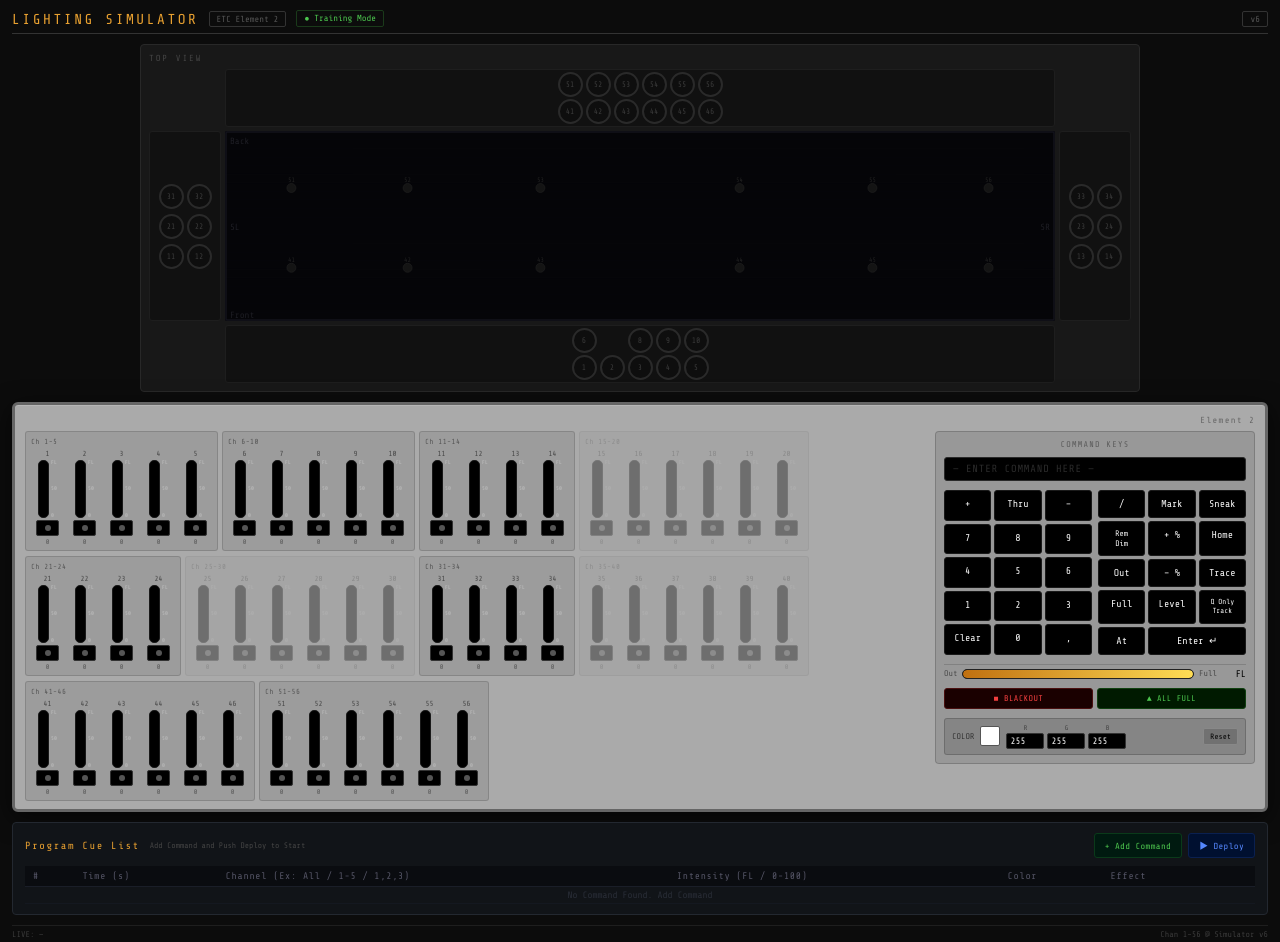
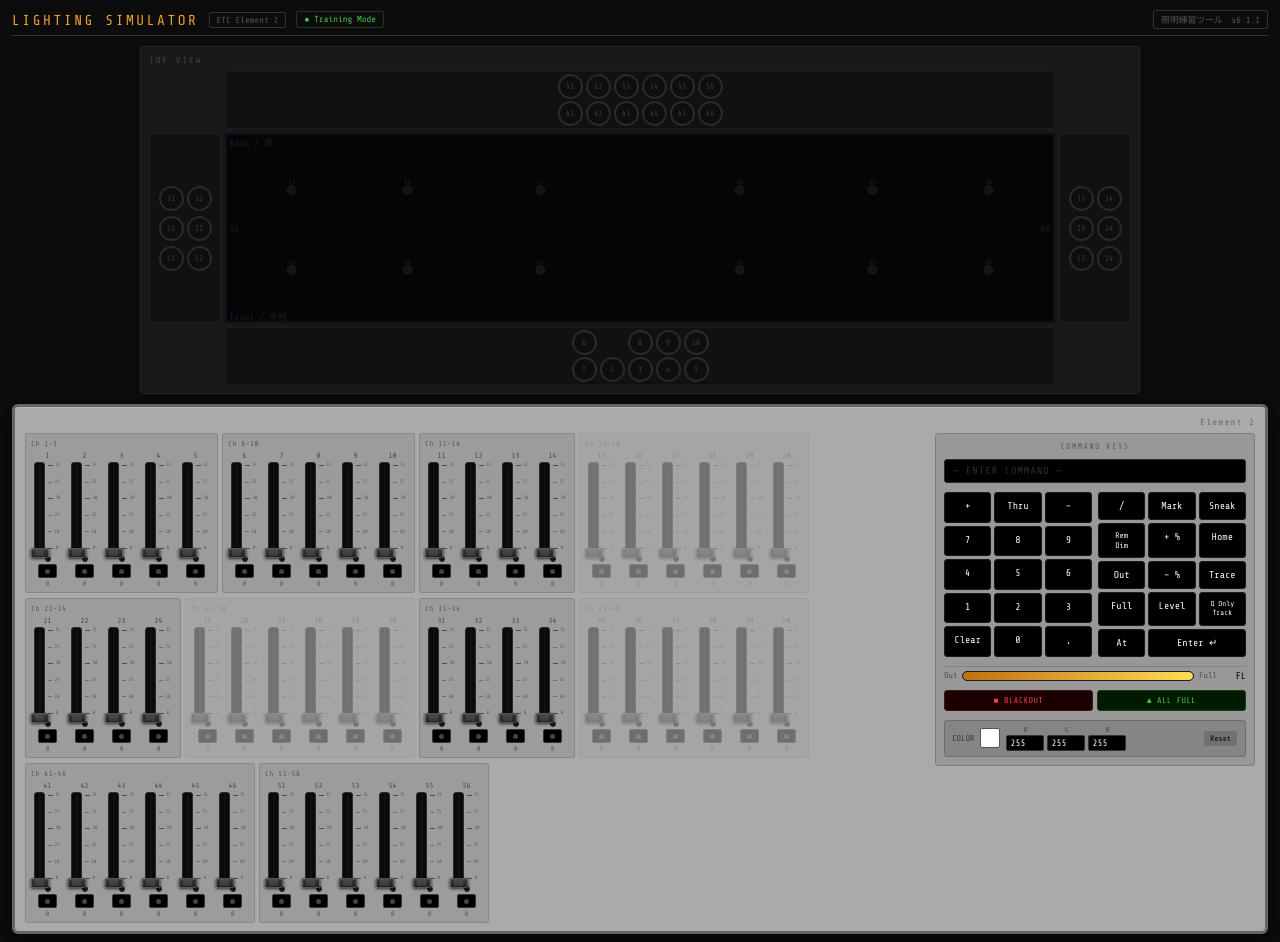
Before and after one commit to kk1d10797105/element2simulator, a plain HTML site: page index.html in a window 1280 px wide. Shown: the top 942 px of the page. Drawn offline with nearby package versions, Linux system fonts and the light colour scheme.

Commit message:
version 6.1.1(UI change)
changed UI and fixed small bugs

```diff
--- a/index.html
+++ b/index.html
@@ -3,7 +3,7 @@
 <head>
 <meta charset="UTF-8">
 <meta name="viewport" content="width=device-width, initial-scale=1.0">
-<title>Lighting Simulator — ETC Element 2</title>
+<title>ETC Element 2 simulator</title>
 <style>
 @import url('https://fonts.googleapis.com/css2?family=Share+Tech+Mono&family=Noto+Sans+JP:wght@300;400;700&display=swap');
 :root{--bg:#0c0c0c;--panel:#AAAAAA;--panel-ed:#666666;--sw-bg:#000000;--sw-txt:#f8f8f8;--bo-col:#F33F3F;--fl-col:#2A56FF;--ok-col:#4CC64E;--amber:#E8A030;--mono:'Share Tech Mono',monospace;--sans:'Noto Sans JP',sans-serif;}
@@ -69,15 +69,33 @@ input#msl{position:absolute;top:0;left:0;width:100%;height:100%;opacity:0;cursor
 .grps{display:flex;gap:4px;}
 .fstrip{display:flex;flex-direction:column;align-items:center;gap:2px;width:33px;}
 .fnum{font-family:var(--mono);font-size:.46rem;color:var(--sw-bg);opacity:.55;}
-.sl-row{display:flex;align-items:center;gap:2px;}
-.sl-wrap{position:relative;width:11px;height:58px;background:var(--sw-bg);border:1px solid #1a1a1a;border-radius:5px;overflow:hidden;}
-.sl-fill{position:absolute;bottom:0;left:0;width:100%;background:linear-gradient(to top,#c07010,#ffdd55);border-radius:0 0 5px 5px;transition:height .04s;}
+.sl-row{display:flex;align-items:center;gap:3px;}
+/* フェーダー本体 — レール */
+.sl-wrap{position:relative;width:11px;height:90px;background:#0a0a0a;border:1px solid #2a2a2a;border-radius:3px;flex-shrink:0;}
+/* 輝度フィル — 非表示（レールは常に暗色） */
+.sl-fill{display:none;}
+.grpb.off .sl-fill{display:none!important;}
+/* レール中央線 */
+.sl-wrap::before{content:'';position:absolute;top:0;left:50%;transform:translateX(-50%);width:2px;height:100%;background:#111;border-radius:1px;z-index:1;pointer-events:none;}
+/* つまみ（ハンドル） */
+.sl-knob{position:absolute;left:50%;transform:translate(-50%,-50%);width:19px;height:10px;background:linear-gradient(to bottom,#3a3a3a,#222);border:1px solid #555;border-radius:2px;z-index:2;pointer-events:none;box-shadow:0 1px 3px rgba(0,0,0,.7),inset 0 1px 0 rgba(255,255,255,.08);transition:top .04s;}
+/* つまみ中央の刻み線3本 */
+.sl-knob::before{content:'';position:absolute;top:50%;left:50%;transform:translate(-50%,-50%);width:9px;height:1px;background:rgba(255,255,255,.18);box-shadow:0 -2px 0 rgba(255,255,255,.18),0 2px 0 rgba(255,255,255,.18);}
+/* 不可視の入力 */
 input.vsl{-webkit-appearance:slider-vertical;appearance:slider-vertical;writing-mode:vertical-lr;direction:rtl;position:absolute;top:0;left:0;width:100%;height:100%;opacity:0;cursor:pointer;z-index:3;}
-.grpb.off .sl-fill{background:linear-gradient(to top,#3a3a3a,#666)!important;}
-.sl-scale{display:flex;flex-direction:column;justify-content:space-between;height:58px;pointer-events:none;}
-.sl-scale span{font-family:var(--mono);font-size:.34rem;color:var(--sw-txt);opacity:.4;line-height:1;}
-.sw{width:23px;height:16px;background:var(--sw-bg);border:1px solid #333;border-radius:2px;cursor:pointer;display:flex;align-items:center;justify-content:center;transition:all .07s;user-select:none;}
-.sw-dot{width:6px;height:6px;border-radius:50%;background:#555;}
+/* 目盛り */
+.sl-scale{display:flex;flex-direction:column;justify-content:space-between;height:90px;pointer-events:none;padding:1px 0;}
+.sl-scale-tick{display:flex;align-items:center;gap:2px;}
+.sl-scale-tick .tick-line{width:4px;height:1px;background:rgba(0,0,0,.3);}
+.sl-scale-tick .tick-line.major{width:5px;background:rgba(0,0,0,.5);}
+.sl-scale-tick span{font-family:var(--mono);font-size:.3rem;color:var(--sw-bg);opacity:.45;line-height:1;white-space:nowrap;}
+/* LED インジケーター */
+.sl-led{width:6px;height:6px;border-radius:50%;background:#1a1a00;border:1px solid #2a2a10;margin-top:2px;transition:background .1s,box-shadow .1s;}
+.sl-led.on{background:#d4a800;box-shadow:0 0 5px 1px rgba(220,180,0,.7);}
+.grpb.off .sl-led.on{background:#888;box-shadow:none;}
+/* ミュートスイッチ */
+.sw{width:19px;height:14px;background:var(--sw-bg);border:1px solid #333;border-radius:2px;cursor:pointer;display:flex;align-items:center;justify-content:center;transition:all .07s;user-select:none;}
+.sw-dot{width:5px;height:5px;border-radius:50%;background:#444;}
 .sw.held{background:#1a0808;border-color:var(--bo-col);box-shadow:0 0 6px var(--bo-col);}
 .sw.held .sw-dot{background:var(--bo-col);}
 .fpct{font-family:var(--mono);font-size:.42rem;color:var(--sw-bg);opacity:.45;min-width:23px;text-align:center;}
@@ -136,7 +154,7 @@ table.order-table tr:hover td{background:#0d0f14;}
   <span class="hdr-title">LIGHTING SIMULATOR</span>
   <span class="hdr-badge">ETC Element 2</span>
   <span class="hdr-badge g">&#9679; Training Mode</span>
-  <span class="hdr-badge" style="margin-left:auto;">v6</span>
+  <span class="hdr-badge" style="margin-left:auto;">照明練習ツール　v6.1.1</span>
 </div>
 <div class="stage-section">
   <div class="sec-lbl">Top View</div>
@@ -154,7 +172,7 @@ table.order-table tr:hover td{background:#0d0f14;}
     <div class="fader-side" id="fader-side"></div>
     <div class="cmd-side">
       <div style="font-family:var(--mono);font-size:.52rem;color:var(--sw-bg);opacity:.4;letter-spacing:.15em;text-align:center;margin-bottom:3px;">COMMAND KEYS</div>
-      <div class="cmd-bar" id="cmdbar"><span class="ph">&mdash; ENTER COMMAND HERE &mdash;</span></div>
+      <div class="cmd-bar" id="cmdbar"><span class="ph">&mdash; ENTER COMMAND &mdash;</span></div>
       <div class="np-area">
         <div class="np-left" id="np-left">
           <div class="nk" data-k="+">+</div>
@@ -214,10 +232,10 @@ table.order-table tr:hover td{background:#0d0f14;}
 <!-- ORDER TABLE -->
 <div class="order-section">
   <div class="order-header">
-    <span class="order-title">Program Cue List</span>
-    <span class="order-subtitle">Add Command and Push Deploy to Start</span>
+    <span class="order-title">Order Cue List</span>
+    <span class="order-subtitle">Add Cue and Deploy to Start</span>
     <div class="order-btns">
-      <button class="obtn add" id="btn-add">+ Add Command</button>
+      <button class="obtn add" id="btn-add">+ Add Cue</button>
       <button class="obtn deploy" id="btn-deploy">&#9654; Deploy</button>
       <button class="obtn stop" id="btn-stop" style="display:none;">&#9632; Stop</button>
     </div>
@@ -254,7 +272,8 @@ let MLV=100,BO=false,globalColor={r:255,g:255,b:255};
 const cv=document.getElementById('stage-canvas'),ctx=cv.getContext('2d');
 function resize(){const r=cv.parentElement.getBoundingClientRect();cv.width=r.width*devicePixelRatio;cv.height=r.height*devicePixelRatio;ctx.scale(devicePixelRatio,devicePixelRatio);draw();}
 function hr(h){return{r:parseInt(h.slice(1,3),16),g:parseInt(h.slice(3,5),16),b:parseInt(h.slice(5,7),16)};}
-function ef(id){return BO?0:(ST[id]/100)*(MLV/100);}
+const MUTED=new Set();
+function ef(id){return (BO||MUTED.has(id))?0:(ST[id]/100)*(MLV/100);}
 function blendCol(baseHex){const b=hr(baseHex);return{r:Math.round(b.r*globalColor.r/255),g:Math.round(b.g*globalColor.g/255),b:Math.round(b.b*globalColor.b/255)};}
 
 function draw(){
@@ -264,7 +283,7 @@ function draw(){
   for(let i=1;i<22;i++){ctx.beginPath();ctx.moveTo(0,H/22*i);ctx.lineTo(W,H/22*i);ctx.stroke();}
   ctx.strokeStyle='#161620';ctx.lineWidth=1.2;ctx.strokeRect(1,1,W-2,H-2);
   ctx.font='9px Share Tech Mono,monospace';ctx.fillStyle='#1e1e24';
-  ctx.fillText('Back',5,13);ctx.fillText('Front',5,H-3);
+  ctx.fillText('Back / 奥',5,13);ctx.fillText('Front / 手前',5,H-3);
   ctx.fillText('SL',5,H/2+4);ctx.textAlign='right';ctx.fillText('SR',W-5,H/2+4);ctx.textAlign='left';
   ctx.globalCompositeOperation='screen';
   ACTIVE_IDS.forEach(id=>{
@@ -349,33 +368,75 @@ function buildPanel(){
     root.appendChild(re);
   });
 }
+// 目盛りデータ: [値0-100, ラベル, major?]
+const SCALE_TICKS=[
+  {v:100,lbl:'FL',major:true},
+  {v:75,lbl:'75',major:false},
+  {v:50,lbl:'50',major:true},
+  {v:25,lbl:'25',major:false},
+  {v:10,lbl:'10',major:false},
+  {v:0,lbl:'0',major:true},
+];
+function valToKnobTop(val,h){return h*(1-val/100);}
+
 function mkStrip(id,decorative){
   const s=document.createElement('div');s.className='fstrip';s.id='fs'+id;
   if(decorative)s.dataset.decorative='1';
   const num=document.createElement('div');num.className='fnum';num.textContent=id;
   const slr=document.createElement('div');slr.className='sl-row';
+  const RAIL_H=90;
   const slw=document.createElement('div');slw.className='sl-wrap';
   const slf=document.createElement('div');slf.className='sl-fill';slf.id='sf'+id;slf.style.height='0%';
+  // つまみ
+  const knob=document.createElement('div');knob.className='sl-knob';knob.id='kn'+id;
+  knob.style.top=valToKnobTop(0,RAIL_H)+'px';
   const sli=document.createElement('input');sli.type='range';sli.className='vsl';sli.min=0;sli.max=100;sli.value=0;sli.id='sl'+id;
-  sli.addEventListener('input',()=>{if(decorative){slf.style.height=sli.value+'%';const p=document.getElementById('pc'+id);if(p)p.textContent=+sli.value===100?'FL':(+sli.value>0?sli.value:'0');return;}setCh(id,+sli.value);});
-  slw.appendChild(slf);slw.appendChild(sli);
-  const sc=document.createElement('div');sc.className='sl-scale';['FL','50','0'].forEach(t=>{const sp=document.createElement('span');sp.textContent=t;sc.appendChild(sp);});
+  sli.addEventListener('input',()=>{
+    const v=+sli.value;
+    knob.style.top=valToKnobTop(v,RAIL_H)+'px';
+    if(decorative){
+      slf.style.height=v+'%';
+      const p=document.getElementById('pc'+id);if(p)p.textContent=v===100?'FL':(v>0?v:'0');
+      const led=document.getElementById('ld'+id);if(led)led.classList.toggle('on',v>0);
+      return;
+    }
+    setCh(id,v);
+  });
+  slw.appendChild(slf);slw.appendChild(knob);slw.appendChild(sli);
+  // 目盛り
+  const sc=document.createElement('div');sc.className='sl-scale';
+  SCALE_TICKS.forEach(tk=>{
+    const row=document.createElement('div');row.className='sl-scale-tick';
+    const line=document.createElement('div');line.className='tick-line'+(tk.major?' major':'');
+    const lbl=document.createElement('span');lbl.textContent=tk.lbl;
+    row.appendChild(line);row.appendChild(lbl);sc.appendChild(row);
+  });
   slr.appendChild(slw);slr.appendChild(sc);
+  // LED
+  const led=document.createElement('div');led.className='sl-led';led.id='ld'+id;
+  // ミュートスイッチ
   const sw=document.createElement('div');sw.className='sw';sw.title='押している間だけ暗転';
   const swd=document.createElement('div');swd.className='sw-dot';sw.appendChild(swd);
   if(!decorative){
-    sw.addEventListener('mousedown',()=>{sw._prev=ST[id];sw.classList.add('held');setCh(id,0);});
-    const rel=()=>{if(!sw.classList.contains('held'))return;sw.classList.remove('held');setCh(id,sw._prev||0);};
+    sw.addEventListener('mousedown',()=>{sw.classList.add('held');MUTED.add(id);updDot(id);draw();updLive();});
+    const rel=()=>{if(!sw.classList.contains('held'))return;sw.classList.remove('held');MUTED.delete(id);updDot(id);draw();updLive();};
     sw.addEventListener('mouseup',rel);sw.addEventListener('mouseleave',rel);
-    sw.addEventListener('touchstart',e=>{e.preventDefault();sw._prev=ST[id];sw.classList.add('held');setCh(id,0);},{passive:false});
+    sw.addEventListener('touchstart',e=>{e.preventDefault();sw.classList.add('held');MUTED.add(id);updDot(id);draw();updLive();},{passive:false});
     sw.addEventListener('touchend',rel);
   }
   const pct=document.createElement('div');pct.className='fpct';pct.id='pc'+id;pct.textContent='0';
-  s.appendChild(num);s.appendChild(slr);s.appendChild(sw);s.appendChild(pct);return s;
+  s.appendChild(num);s.appendChild(slr);s.appendChild(led);s.appendChild(sw);s.appendChild(pct);return s;
 }
 
 function setCh(id,val){ST[id]=val;updUI(id);updDot(id);draw();updLive();}
-function updUI(id){const v=ST[id];const f=document.getElementById('sf'+id);if(f)f.style.height=v+'%';const p=document.getElementById('pc'+id);if(p){p.textContent=v===100?'FL':(v>0?v:'0');v>0?p.classList.add('on'):p.classList.remove('on');}}
+function updUI(id){
+  const v=ST[id];
+  const f=document.getElementById('sf'+id);if(f)f.style.height=v+'%';
+  const kn=document.getElementById('kn'+id);if(kn)kn.style.top=valToKnobTop(v,90)+'px';
+  const sl=document.getElementById('sl'+id);if(sl)sl.value=v;
+  const led=document.getElementById('ld'+id);if(led)led.classList.toggle('on',v>0);
+  const p=document.getElementById('pc'+id);if(p){p.textContent=v===100?'FL':(v>0?v:'0');v>0?p.classList.add('on'):p.classList.remove('on');}
+}
 function setAll(val){ACTIVE_IDS.forEach(id=>{ST[id]=val;updUI(id);updDot(id);const s=document.getElementById('sl'+id);if(s)s.value=val;});draw();updLive();}
 function updLive(){const on=ACTIVE_IDS.filter(id=>ST[id]>0);document.getElementById('ltxt').textContent=on.length===0?'LIVE: -':'LIVE: '+on.map(id=>'Ch'+id+'@'+(ST[id]===100?'FL':ST[id]+'%')).join('  ');}
 
@@ -503,7 +564,7 @@ function startStrobe(ids,targetVal,hz){
 
 function renderTable(){
   const tbody=document.getElementById('order-tbody');tbody.innerHTML='';
-  if(cueSteps.length===0){tbody.innerHTML='<tr><td colspan="7" class="order-empty">No Command Found. Add Command</td></tr>';return;}
+  if(cueSteps.length===0){tbody.innerHTML='<tr><td colspan="7" class="order-empty">No Cue Found.「+ Add Cue」to Add</td></tr>';return;}
   cueSteps.forEach((step,idx)=>{
     const colHex=rgbToHex(step.color.r,step.color.g,step.color.b);
     const tr=document.createElement('tr');tr.id='srow-'+idx;
@@ -523,7 +584,7 @@ function renderTable(){
     const efCell=document.createElement('div');efCell.className='effect-cell';
     const efTypes=['none','fadein','fadeout','strobe'];
     const efLabels={none:'—',fadein:'Fade in',fadeout:'Fade out',strobe:'Strobe'};
-    const efUnits={none:'',fadein:'Second',fadeout:'Second',strobe:'Hz'};
+    const efUnits={none:'',fadein:'second',fadeout:'second',strobe:'Hz'};
     const efSel=document.createElement('select');efSel.className='effect-type fx-'+step.effect.type;
     efTypes.forEach(t=>{const o=document.createElement('option');o.value=t;o.textContent=efLabels[t];if(t===step.effect.type)o.selected=true;efSel.appendChild(o);});
     const efParam=document.createElement('input');efParam.className='effect-param';efParam.type='number';efParam.min='0.1';efParam.step='0.1';efParam.value=step.effect.param;
@@ -538,7 +599,7 @@ function renderTable(){
     efParam.addEventListener('change',()=>{cueSteps[idx].effect.param=parseFloat(efParam.value)||1;});
     efCell.appendChild(efSel);efCell.appendChild(efParam);efCell.appendChild(efUnit);td5.appendChild(efCell);
     // Delete cell
-    const td6=document.createElement('td');td6.className='td-del';const delBtn=document.createElement('button');delBtn.textContent='削除';delBtn.addEventListener('click',()=>{cueSteps.splice(idx,1);renderTable();});td6.appendChild(delBtn);
+    const td6=document.createElement('td');td6.className='td-del';const delBtn=document.createElement('button');delBtn.textContent='Delete';delBtn.addEventListener('click',()=>{cueSteps.splice(idx,1);renderTable();});td6.appendChild(delBtn);
     tr.appendChild(td0);tr.appendChild(td1);tr.appendChild(td2);tr.appendChild(td3);tr.appendChild(td4);tr.appendChild(td5);tr.appendChild(td6);
     tbody.appendChild(tr);
   });
@@ -563,10 +624,10 @@ function stopPlayback(){
 
 function deployProgram(){
   if(isPlaying){stopPlayback();return;}
-  if(cueSteps.length===0){alert('No Command Found.');return;}
+  if(cueSteps.length===0){alert('No Command Found');return;}
   const steps=cueSteps.map((s,i)=>({...s,effect:{...s.effect},_fired:false,_origIdx:i})).sort((a,b)=>a.time-b.time);
   isPlaying=true;
-  document.getElementById('btn-deploy').innerHTML='Stopping...';
+  document.getElementById('btn-deploy').innerHTML='Pausing...';
   document.getElementById('btn-deploy').classList.add('running');
   document.getElementById('btn-stop').style.display='';
   document.getElementById('play-progress').classList.add('active');
```
